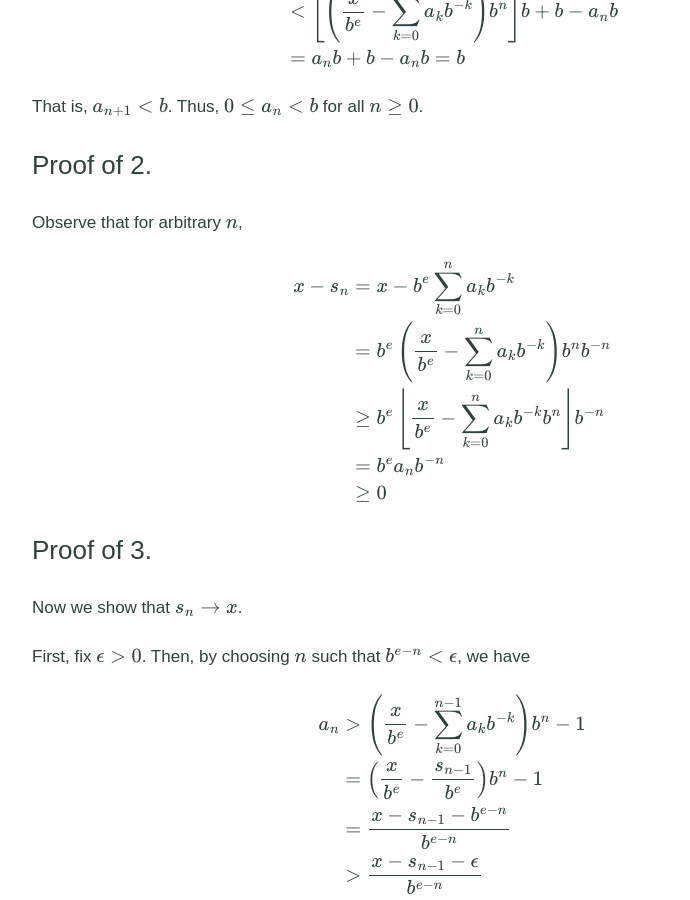
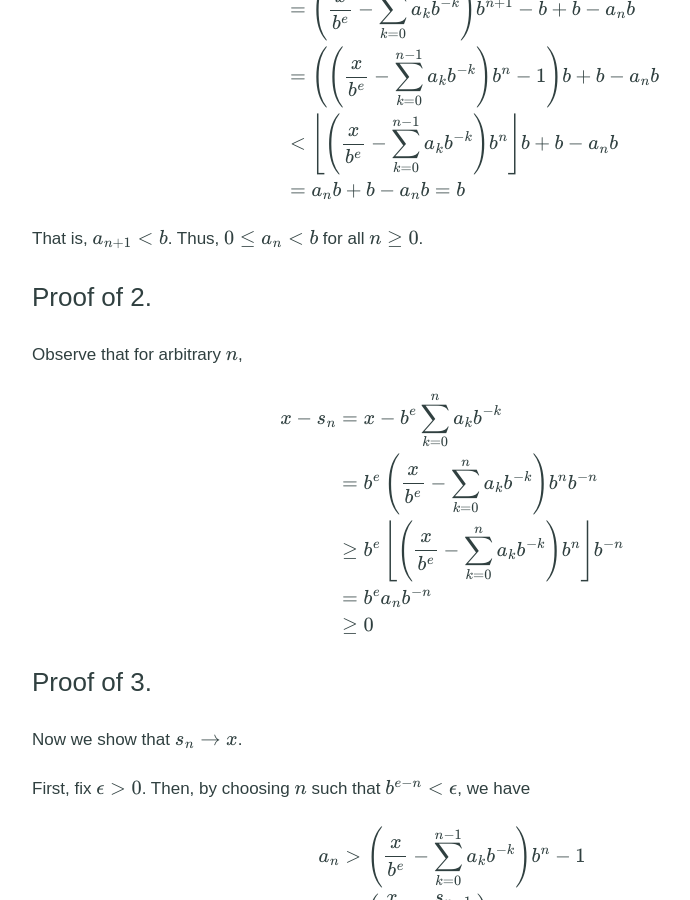
Before and after one commit to notmatthancock/notmatthancock.github.io, a Jekyll site: the page built from _posts/2016-08-11-base-b-expansion.markdown, in a window 1280 px wide and 900 px high, scrolled down 2187 px. Shown: the whole window, without its empty margins (188-878 px from the left). Built offline with Jekyll 4.4.1, drawn with Linux system fonts in a browser that asks for light colours; formulas are drawn with MathJax 3; comment, search, counter and statistics services are not loaded; some of the changed text lies outside the part shown.

Commit message:
base b expansion

```diff
--- a/_posts/2016-08-11-base-b-expansion.markdown
+++ b/_posts/2016-08-11-base-b-expansion.markdown
@@ -88,7 +92,7 @@ $$
 \begin{align*}
     x - s_n &= x - b^e\sum_{k=0}^na_kb^{-k} \\
             &= b^e \left(\frac{x}{b^e} - \sum_{k=0}^na_kb^{-k} \right) b^nb^{-n} \\
-            &\geq b^e \left\lfloor \frac{x}{b^e} - \sum_{k=0}^na_kb^{-k} b^n \right\rfloor b^{-n} \\
+            &\geq b^e \left\lfloor \left( \frac{x}{b^e} - \sum_{k=0}^na_kb^{-k} \right) b^n \right\rfloor b^{-n} \\
             &= b^e a_n b^{-n} \\
             &\geq 0 \\
 \end{align*}
```
Also changed, not shown: other parts of _posts/2016-08-11-base-b-expansion.markdown (+5 -1 lines).
